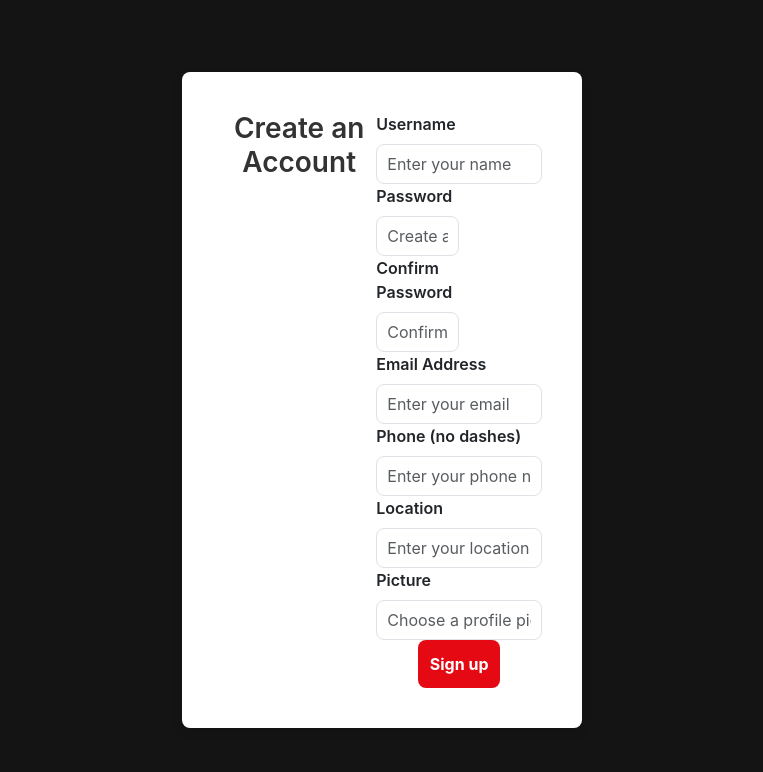
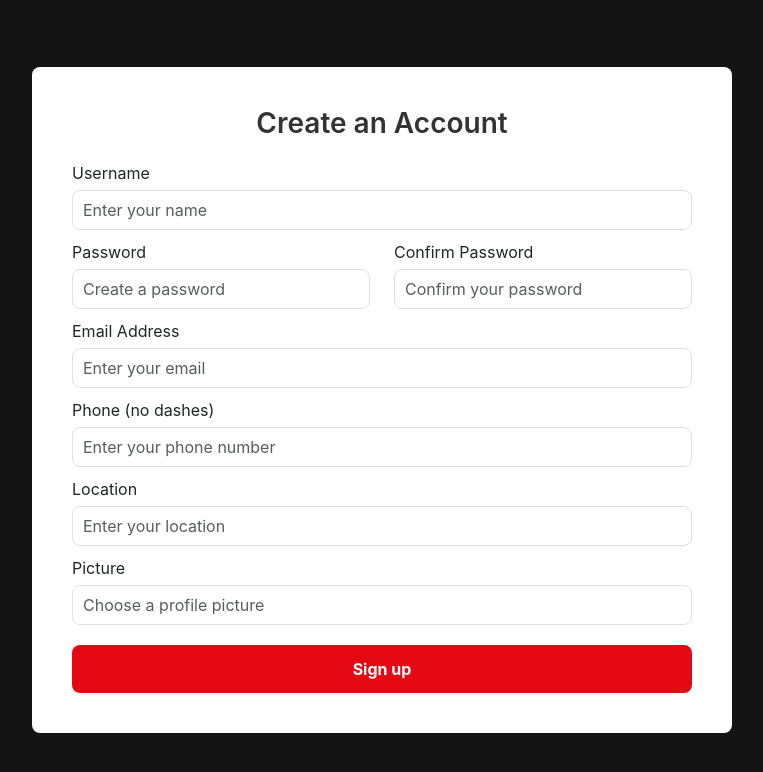
Before and after one commit to barbenhamou/NetflixProject, a React (Create React App) app in the folder src/web_app/: page /signup in a window 1280 px wide. Shown: the top 772 px of the page, without its empty margins (258-1021 px from the left). Built offline with nearby package versions, Linux system fonts and the light colour scheme; the HTML template or start-up script is replaced by a standard one.

Commit message:
NP-129 progress

```diff
--- a/src/web_app/src/SubscriptionForms/Form.css
+++ b/src/web_app/src/SubscriptionForms/Form.css
@@ -1,19 +1,21 @@
-.form-container {
-    height: 100vh;
-    background-color: #141414;
+.center {
     display: flex;
     justify-content: center;
     align-items: center;
+    height: 100vh;
+    text-align: center;
+}
+
+.form-container {
+    background-color: #141414;
 }
 
 .form {
-    display: flex;
     background-color: white;
     padding: 40px;
     border-radius: 8px;
     width: 100%;
-    max-width: 400px;
-    box-shadow: 0 4px 12px rgba(0, 0, 0, 0.1);
+    max-width: 700px;
 }
 
 h3 {
@@ -24,40 +26,38 @@ h3 {
 
 .form-label {
     display: flex;
-    font-weight: 600;
+    font-weight: 400;
+    margin-bottom: 5px;
 }
 
 .form-control {
-    display: flex;
     border-radius: 8px;
     height: 40px;
     padding: 10px;
     font-size: 16px;
+    margin-bottom: 10px;
 }
 
 .btn-danger {
-    display: flex;
     background-color: #e50914;
     border: none;
     color: white;
     font-size: 16px;
     font-weight: bold;
-    vertical-align: middle;
+    width: 100%;
     padding: 12px;
     border-radius: 8px;
-    transition: background-color 0.3s;
-    margin-left: auto;
-    margin-right: auto;
+    transition: background-color 0.1s;
+    margin-top: 10px;
 }
 
 .btn-danger:hover {
-    display: flex;
-    background-color: #f40612;
+    background-color: #5f1717;
 }
 
 .alert {
     border-radius: 8px;
-    margin-bottom: 15px;
+    margin: 15px;
     padding: 12px;
     font-weight: 500;
     background-color: #f8d7da;
@@ -65,18 +65,10 @@ h3 {
 }
 
 p a {
-    color: #e90606;
+    color: #e50914;
     text-decoration: none;
 }
 
 p a:hover {
     text-decoration: underline;
 }
-
-.mb-3 {
-    margin-bottom: 1.5rem;
-}
-
-.d-grid {
-    margin-top: 20px;
-}
--- a/src/web_app/src/SubscriptionForms/LoginForm.js
+++ b/src/web_app/src/SubscriptionForms/LoginForm.js
@@ -42,17 +42,17 @@ function LoginForm() {
   }, [userId]);
 
   return (
-    <div className='form-container'>
+    <div className='form-container center'>
       <div className='form'>
         <form className="row g-3" onSubmit={handleSubmit}>
-        <h3 className="text-center">Login</h3>
+        <h3>Login</h3>
           <StandAloneField label={'Username'} type={'text'} id={ 'name'} placeholder={'Enter your name'} value={name} onChange={(e) => setName(e.target.value)} />
           <StandAloneField label={'Password'} type={'password'} id={'password'} placeholder={'Create a password'} value={password} onChange={(e) => setPassword(e.target.value)} />
           <div className="col-12">
             <button type="submit" className="btn btn-primary btn-danger">Sign in</button>
           </div>
           <div className="col-12">
-            <p>New to Netflix? <a href='/signup'>Sign Up</a></p>
+            <p>New to Netflix? <a cs href='/signup'>Sign Up</a></p>
           </div>
         </form>
         {error && <div className="alert alert-danger">{error}</div>}
--- a/src/web_app/src/SubscriptionForms/SignUpForm.js
+++ b/src/web_app/src/SubscriptionForms/SignUpForm.js
@@ -60,14 +60,16 @@ function SignUpForm() {
   };
 
   return (
-    <div className="form-container">
+    <div className="form-container center">
       <div className="form">
-        <h3 className="text-center">Create an Account</h3>
+        <h3>Create an Account</h3>
         <form onSubmit={handleSubmit}>
           {/* Using the createField function for dynamic field generation */}
           <StandAloneField label={'Username'} type={'text'} id={'name'} placeholder={'Enter your name'} value={name} onChange={(e) => setName(e.target.value)} />
-          <SideBySideField label={'Password'} type={'password'} id={'password'} placeholder={'Create a password'} value={password} onChange={(e) => setPassword(e.target.value)} />
-          <SideBySideField label={'Confirm Password'} type={'password'} id={'confirmPassword'} placeholder={'Confirm your password'} value={email} onChange={(e) => setConfirmPassword(e.target.value)} />
+          <div className='row'>
+            <SideBySideField label={'Password'} type={'password'} id={'password'} placeholder={'Create a password'} value={password} onChange={(e) => setPassword(e.target.value)} />
+            <SideBySideField label={'Confirm Password'} type={'password'} id={'confirmPassword'} placeholder={'Confirm your password'} value={email} onChange={(e) => setConfirmPassword(e.target.value)} />
+          </div>
           <StandAloneField label={'Email Address'} type={'email'} id={'email'} placeholder={'Enter your email'} value={email} onChange={(e) => setEmail(e.target.value)} />
           <StandAloneField label={'Phone (no dashes)'} type={'text'} id={'phone'} placeholder={'Enter your phone number'} value={phone} onChange={(e) => setPhone(e.target.value)} />
           <StandAloneField label={'Location'} type={'text'} id={'location'} placeholder={'Enter your location'} value={location} onChange={(e) => setLocation(e.target.value)} />
--- a/src/web_app/src/SubscriptionForms/fieldItem.js
+++ b/src/web_app/src/SubscriptionForms/fieldItem.js
@@ -2,7 +2,7 @@ export function StandAloneField({ label, type, id, placeholder, value, onChange
   return (
     <div className="col-mb-12">
       <label for={id} className="form-label">{label}</label>
-      <input type={type} className="form-control" id={id} value={value} placeholder={placeholder} onChange={onChange} required></input>
+      <input type={type} className="form-control form-box" id={id} value={value} placeholder={placeholder} onChange={onChange} required></input>
     </div>
   );
 }
@@ -11,7 +11,7 @@ export function SideBySideField({ label, type, id, placeholder, value, onChange
   return (
     <div className="col-md-6">
       <label for={id} className="form-label">{label}</label>
-      <input type={type} className="form-control" id={id} value={value} placeholder={placeholder} onChange={onChange} required></input>
+      <input type={type} className="form-control form-small-box" id={id} value={value} placeholder={placeholder} onChange={onChange} required></input>
     </div>
   );
 }
```
